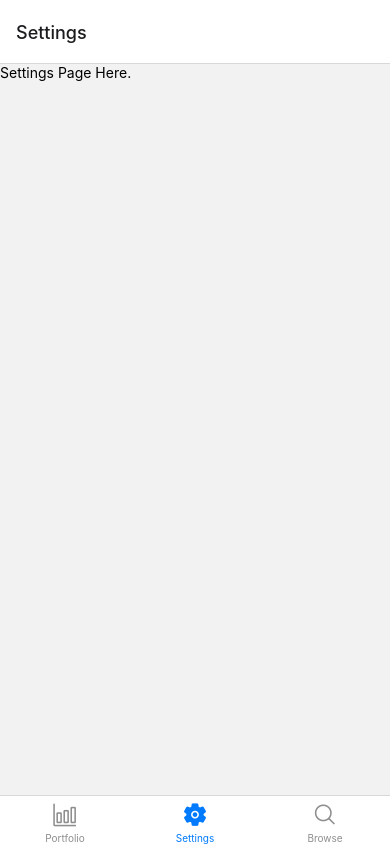
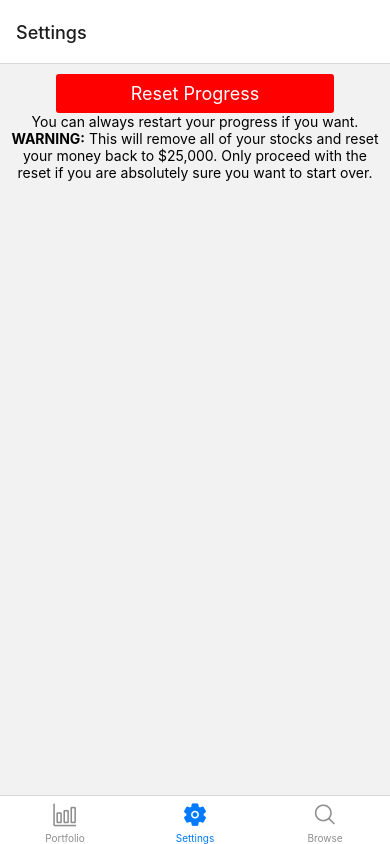
Before and after one commit to MatthewNordstrand/Faux-Stocks, a React Native app: screen /Settings in a window 390 px wide. Built offline with nearby package versions, Linux system fonts and the light colour scheme; no server answers.

Commit message:
Added reset button to Settings Page

```diff
--- a/Components/SettingsPage.js
+++ b/Components/SettingsPage.js
@@ -1,14 +1,71 @@
 import React, { Component } from 'react';
-import { View, Text } from 'react-native';
+import { View, Text, StyleSheet, Alert } from 'react-native';
+import { Button } from 'react-native-elements';
+import { connect } from 'react-redux';
+import { resetData } from '../redux/ActionCreators';
+
+const mapDispatchToProps = {
+    resetData: () => resetData()
+};
 
 class SettingsPage extends Component {
+    resetButtonClicked() {
+        Alert.alert(
+            "Are you sure?",
+            "All game data will be wiped and you will have to start over. This can't be undone.",
+            [
+                {
+                    text: "Yes",
+                    onPress: () => {
+                        this.props.resetData();
+                        this.props.navigation.navigate("Portfolio");
+                    }
+                },
+                {
+                    text: "No"
+                }
+            ],
+            { cancelable: false }
+        );
+    }
+
     render() {
         return (
-            <View>
-                <Text>Settings Page Here.</Text>
+            <View style={styles.container}>
+                <Button
+                    title="Reset Progress"
+                    buttonStyle={styles.redButton}
+                    onPress={() => this.resetButtonClicked()}
+                />
+                <Text style={styles.description}>You can always restart your progress if you want.</Text>
+                <Text style={styles.description}><Text style={styles.textBold}>WARNING:</Text> This will remove all of your stocks and reset your money back to $25,000. Only proceed with the reset if you are absolutely sure you want to start over.</Text>
             </View>
         );
     }
 }
 
-export default SettingsPage;
+const styles = StyleSheet.create({
+    container: {
+        alignContent: "center",
+        flex: 1,
+        padding: 10,
+    },
+    title: {
+        textAlign: "center",
+        fontWeight: "bold",
+        fontSize: 18,
+    },
+    description: {
+        textAlign: "center",
+    },
+    textBold: {
+        fontWeight: "bold"
+    },
+    redButton: {
+        backgroundColor: "#FF0000",
+        width: "75%",
+        alignSelf: "center",
+    },
+});
+
+export default connect(null, mapDispatchToProps)(SettingsPage);
--- a/redux/ActionCreators.js
+++ b/redux/ActionCreators.js
@@ -129,3 +129,7 @@ export const sellStock = (symbol, count, price) => ({
         price
     }
 });
+
+export const resetData = () => ({
+    type: ActionTypes.SETTINGS_RESET_DATA
+});
--- a/redux/ActionTypes.js
+++ b/redux/ActionTypes.js
@@ -9,3 +9,5 @@ export const CACHE_ERROR = "CACHE_ERROR";
 
 export const PROFILE_STOCK_BUY = "PROFILE_STOCK_BUY";
 export const PROFILE_STOCK_SELL = "PROFILE_STOCK_SELL";
+
+export const SETTINGS_RESET_DATA = "SETTINGS_RESET_DATA";
--- a/redux/portfolio.js
+++ b/redux/portfolio.js
@@ -36,6 +36,9 @@ export const portfolio = (state = { money: 25000, stocks: [] }, action) => {
                 return {...state, money: state.money + action.payload.price, stocks: [...state.stocks.filter(stock => stock.symbol !== action.payload.symbol)]};
             }
 
+        case ActionTypes.SETTINGS_RESET_DATA:
+            return {...state, money: 25000, stocks: []};
+
         default:
             return state;
     }
```
